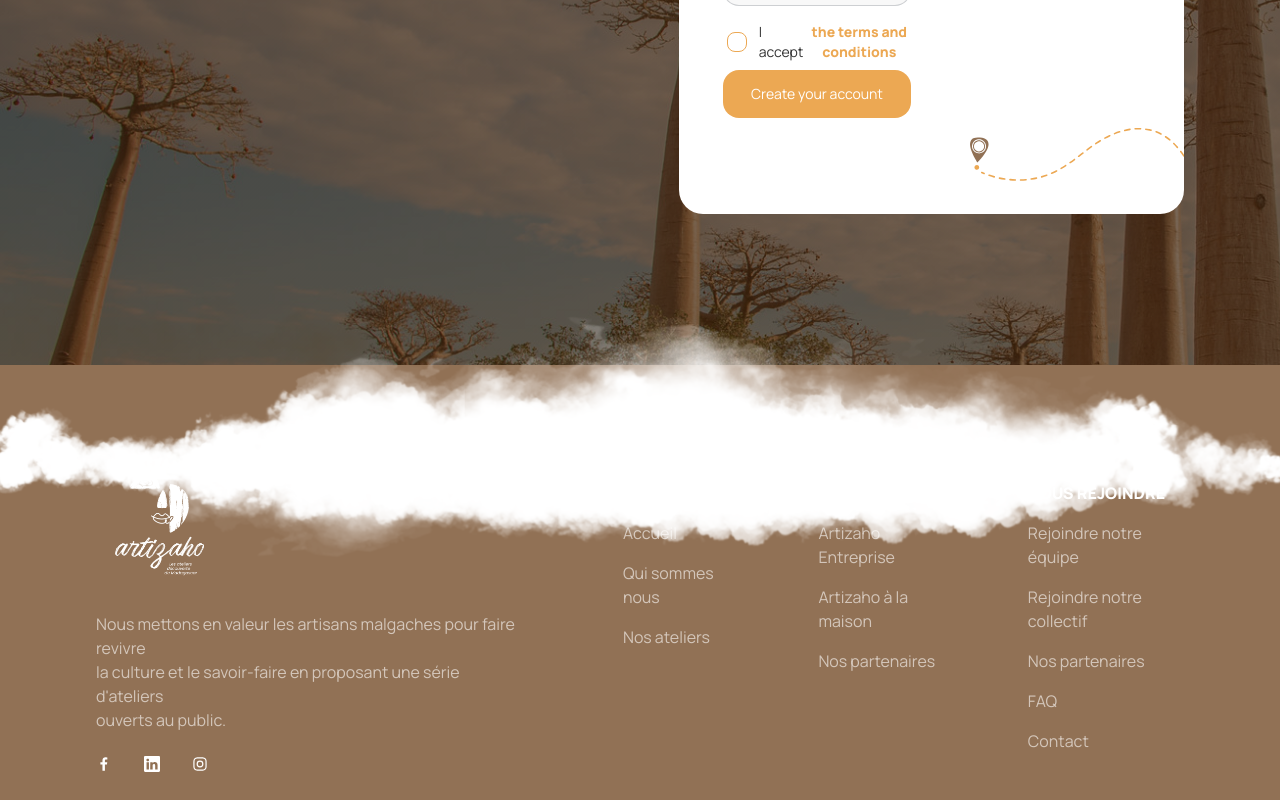
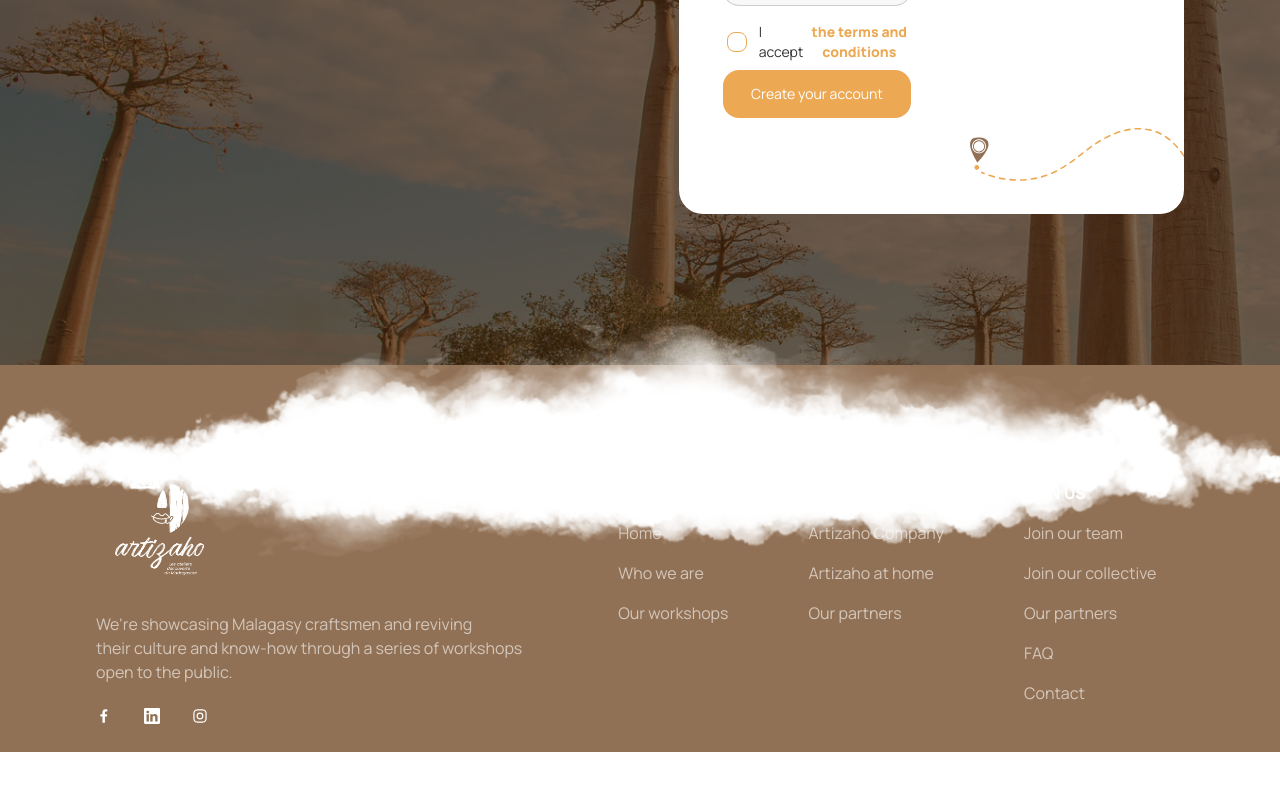
Before and after one commit to andrianina4/ARTIZAHO, a Next.js app: page /auth/register in a window 1280 px wide. Shown: the part 537-1337 px from the top of the page. After the commit the page ends 1289 px from the top, so only its background shows below. Built offline with nearby package versions, Linux system fonts and the light colour scheme.

Commit message:
update : translation into english on home - who we are - our workshop page

```diff
--- a/app/accueil/QuiNousSommes.tsx
+++ b/app/accueil/QuiNousSommes.tsx
@@ -4,18 +4,22 @@ import Image from "next/image";
 
 export default function QuiNousSommes() {
   return (
-    <div className="h-[500px]  flex items-center gap-40 ">
+    <div className="h-[500px] flex items-center gap-40 ">
       <div>
-        <Image src={whoare} alt="whoare" width={517} height={364} />
+        <Image
+          src={whoare}
+          alt="whoare"
+          width={517}
+          height={364}
+        />
       </div>
       <div>
         <h4 className="font-moonGet font-extrabold text-xl text-brown tracking-[8%] leading-[36.74px]">
-          QUI SOMMES NOUS
+          WHO WE ARE
         </h4>
         <p className="font-normal text-sm text-brown leading-[19.12px] mt-2">
-          Nous mettons en valeur les artisans malgaches pour faire revivre la
-          culture et le <br /> savoir-faire en proposant une série d&apos;ateliers
-          ouverts au public.
+          We&apos;re showcasing Malagasy craftsmen and reviving their culture
+          and <br /> know-how through a series of workshops open to the public.
         </p>
 
         <button className="btn text-white bg-bronze border-none hover:bg-bronze mt-2">
--- a/app/layout.tsx
+++ b/app/layout.tsx
@@ -4,7 +4,7 @@ import type { Metadata } from "next";
 export const metadata: Metadata = {
   title: "Artizaho",
   description:
-    "Nous mettons en valeur les artisans malgaches pour faire revivre la culture et le savoir-faire en proposant une série d'ateliers ouverts au public.",
+    "We're showcasing Malagasy craftsmen and reviving their culture and know-how through a series of workshops open to the public.",
 };
 
 export default function RootLayout({
@@ -13,8 +13,10 @@ export default function RootLayout({
   children: React.ReactNode;
 }) {
   return (
-    <html lang="fr">
-      <body className="font-manrope relative text-black-default bg-white text-base">{children}</body>
+    <html lang="en">
+      <body className="font-manrope relative text-black-default bg-white text-base">
+        {children}
+      </body>
     </html>
   );
 }
--- a/app/page.tsx
+++ b/app/page.tsx
@@ -15,16 +15,15 @@ export default function Home() {
       <header className="flex flex-col bg-bg-accueil relative h-[756px]">
         <div className="h-full flex flex-col">
           <NavBar />
-          <div className="flex justify-center  text-center flex-col h-full items-center">
-            <h4 className="font-moonGet uppercase font-extrabold text-[#F6F6F6]   text-[32px] w-[714px] tracking-[6%] leading-relaxed">
-              Découvrez le savoir-faire <br /> de nos artisans passionnés !
+          <div className="flex justify-center text-center flex-col h-full items-center">
+            <h4 className="font-moonGet uppercase font-extrabold text-[#F6F6F6] text-[32px] w-[714px] tracking-[6%] leading-relaxed">
+              DISCOVER THE EXPERTISE <br /> OF OUR PASSIONATE CRAFTSMEN!
             </h4>
 
             <p className="font-manrope text-[#F6F6F6] text-sm w-[714px]">
-              Des professionnels talentueux vous accueillent dans leurs ateliers
-              uniques pour vous transmettre leur art et <br />
-              savoir-faire artisanal. Repartez avec votre création réalisée à la
-              main !
+              Talented professionals welcome you to their unique workshops
+              workshops to share their art and <br />
+              craftsmanship. Leave with your own handmade creation!
             </p>
 
             <div className=" p-5  w-1/2 mt-4 test ">
@@ -35,8 +34,7 @@ export default function Home() {
                     height="24"
                     viewBox="0 0 24 24"
                     fill="none"
-                    xmlns="http://www.w3.org/2000/svg"
-                  >
+                    xmlns="http://www.w3.org/2000/svg">
                     <path
                       d="M12 12C10.9 12 10 11.1 10 10C10 8.9 10.9 8 12 8C13.1 8 14 8.9 14 10C14 11.1 13.1 12 12 12ZM18 10.2C18 6.57 15.35 4 12 4C8.65 4 6 6.57 6 10.2C6 12.54 7.95 15.64 12 19.34C16.05 15.64 18 12.54 18 10.2ZM12 2C16.2 2 20 5.22 20 10.2C20 13.52 17.33 17.45 12 22C6.67 17.45 4 13.52 4 10.2C4 5.22 7.8 2 12 2Z"
                       fill="#917155"
@@ -44,9 +42,9 @@ export default function Home() {
                   </svg>
                   <input
                     type="text"
-                    id="lieu"
+                    id="lieu1"
                     className="bg-gray-50 border-none text-gray-900 text-sm rounded-lg outline-none block w-full p-2.5 font-manrope font-normal text-black-40%"
-                    placeholder="Lieu"
+                    placeholder="Location"
                     required
                   />
                 </div>
@@ -58,8 +56,7 @@ export default function Home() {
                     height="24"
                     viewBox="0 0 24 24"
                     fill="none"
-                    xmlns="http://www.w3.org/2000/svg"
-                  >
+                    xmlns="http://www.w3.org/2000/svg">
                     <g clipPath="url(#clip0_173_2269)">
                       <path
                         d="M18.9042 1.5H13.1419C12.9627 1.49987 12.7909 1.57065 12.6638 1.69688L1.14375 13.2141C0.891571 13.4675 0.75 13.8105 0.75 14.168C0.75 14.5255 0.891571 14.8685 1.14375 15.1219L6.62813 20.6063C6.88163 20.8585 7.22468 21 7.58227 21C7.93986 21 8.28291 20.8585 8.53641 20.6063L20.0531 9.09375C20.1794 8.96665 20.2501 8.79476 20.25 8.61563V2.85C20.2509 2.67283 20.2167 2.49724 20.1494 2.33333C20.0821 2.16943 19.9831 2.02045 19.858 1.89497C19.7329 1.76949 19.5843 1.67 19.4206 1.60221C19.2569 1.53443 19.0814 1.49969 18.9042 1.5Z"
@@ -82,15 +79,19 @@ export default function Home() {
                     </g>
                     <defs>
                       <clipPath id="clip0_173_2269">
-                        <rect width="24" height="24" fill="white" />
+                        <rect
+                          width="24"
+                          height="24"
+                          fill="white"
+                        />
                       </clipPath>
                     </defs>
                   </svg>
                   <input
                     type="text"
-                    id="lieu"
+                    id="lieu2"
                     className="bg-gray-50 border-none text-gray-900 text-sm rounded-lg outline-none block w-full p-2.5 font-manrope font-normal text-black-40%"
-                    placeholder="Lieu"
+                    placeholder="Location"
                     required
                   />
                 </div>
@@ -103,9 +104,10 @@ export default function Home() {
                     height="24"
                     viewBox="0 0 24 24"
                     fill="none"
-                    xmlns="http://www.w3.org/2000/svg"
-                  >
-                    <g opacity="0.6" clipPath="url(#clip0_173_2978)">
+                    xmlns="http://www.w3.org/2000/svg">
+                    <g
+                      opacity="0.6"
+                      clipPath="url(#clip0_173_2978)">
                       <path
                         d="M3.57646 23.375C3.02062 23.375 2.55663 23.1889 2.18446 22.8167C1.81149 22.4438 1.625 21.9794 1.625 21.4235V8.40978C1.625 7.85395 1.81149 7.38995 2.18446 7.01778C2.55663 6.64481 3.02062 6.45832 3.57646 6.45832H8.73604L12.5 2.69437L16.264 6.45832H21.4235C21.9794 6.45832 22.4434 6.64481 22.8155 7.01778C23.1885 7.38995 23.375 7.85395 23.375 8.40978V21.4235C23.375 21.9794 23.1889 22.4434 22.8168 22.8155C22.4438 23.1885 21.9794 23.375 21.4235 23.375H3.57646ZM3.57646 22.1667H21.4235C21.6088 22.1667 21.7792 22.0893 21.9347 21.9347C22.0893 21.7792 22.1667 21.6088 22.1667 21.4235V8.40978C22.1667 8.2245 22.0893 8.05413 21.9347 7.89866C21.7792 7.74399 21.6088 7.66666 21.4235 7.66666H3.57646C3.39118 7.66666 3.22081 7.74399 3.06533 7.89866C2.91067 8.05413 2.83333 8.2245 2.83333 8.40978V21.4235C2.83333 21.6088 2.91067 21.7792 3.06533 21.9347C3.22081 22.0893 3.39118 22.1667 3.57646 22.1667ZM7.0625 19.1458H18.1236L14.7076 14.5904L11.5478 18.5876L9.43325 16.0319L7.0625 19.1458ZM18.4486 13.7083C18.828 13.7083 19.1474 13.5786 19.4068 13.3192C19.6662 13.0599 19.7959 12.7404 19.7959 12.361C19.7959 11.9808 19.6662 11.661 19.4068 11.4016C19.1474 11.1422 18.828 11.0125 18.4486 11.0125C18.0692 11.0125 17.7498 11.1422 17.4904 11.4016C17.231 11.661 17.1013 11.9808 17.1013 12.361C17.1013 12.7396 17.231 13.059 17.4904 13.3192C17.7498 13.5786 18.0692 13.7083 18.4486 13.7083ZM10.2501 6.45832H14.7499L12.5 4.20841L10.2501 6.45832Z"
                         fill="#917155"
@@ -113,15 +115,19 @@ export default function Home() {
                     </g>
                     <defs>
                       <clipPath id="clip0_173_2978">
-                        <rect width="24" height="24" fill="white" />
+                        <rect
+                          width="24"
+                          height="24"
+                          fill="white"
+                        />
                       </clipPath>
                     </defs>
                   </svg>
                   <input
                     type="text"
-                    id="lieu"
+                    id="lieu3"
                     className="bg-gray-50 border-none text-gray-900 text-sm rounded-lg outline-none block w-full p-2.5 font-manrope font-normal text-black-40%"
-                    placeholder="Lieu"
+                    placeholder="Location"
                     required
                   />
                 </div>
@@ -129,7 +135,7 @@ export default function Home() {
                 <div>
                   <button className="btn text-white bg-bronze border-none hover:bg-bronze">
                     <SearchIcon />
-                    Découvrir
+                    Discover
                   </button>
                 </div>
               </div>
@@ -145,21 +151,21 @@ export default function Home() {
       <div className="mx-auto w-[1440px]">
         <QuiNousSommes />
 
-        <div className="flex flex-col   items-start gap-[12px]">
-          <Title title="les nouveautés" />
+        <div className="flex flex-col items-start gap-[12px]">
+          <Title title="New products" />
           {/* <h4 className="uppercase text-xl text-brown font-moonGet font-extrabold tracking-[8%]">
 
           </h4> */}
           <span className="font-manrope text-sm font-normal text-brown">
-            Liste des nouveaux ateliers
+            List of new workshops
           </span>
         </div>
 
         <div className="flex gap-[16px] ">
           <CardComponent
-            title="Papier antemoro"
-            description="Dans cet atelier de 2 heures, apprenez à fabriquer du papier à partir de matériaux entièrement végétaux typiquement malgache."
-            label="Papier antemoro : Enveloppe + carte"
+            title="Antemoro paper"
+            description="In this 2-hour workshop, learn how to make paper from typical Malagasy plant-based materials."
+            label="Antemoro paper : Envelope + card"
             place="Antananarivo"
             price={20.0}
             time="1:30"
@@ -167,26 +173,26 @@ export default function Home() {
 
           <CardComponent
             title="Floral"
-            description="Bienvenue dans l'atelier-boutique de Hanta, où vous pouvez apprendre à créer des compositions florales exceptionnelles."
-            label="Floral : Bouquet en vase"
+            description="Welcome to Hanta's atelier-boutique, where you can learn how to create exceptional floral arrangements."
+            label="Floral : Bouquet in vase"
             place="Antananarivo"
             price={35.0}
             time="1:30"
           />
 
           <CardComponent
-            title="Cuir"
-            description="Lain, un maroquinier passionné qui vous propose de vous initier à l'art de la maroquinerie en créant votre propre bracelet."
-            label="Cuir : Bracelet"
+            title="Leather"
+            description="Lain, a passionate leatherworker, introduces you to the art of leatherwork by creating your own bracelet."
+            label="Leather : Bracelet"
             place="Antananarivo"
             price={15.0}
             time="1:30"
           />
 
           <CardComponent
-            title="Apiculture"
-            description="Découvrir la vie des abeilles, c'est possible ! L'atelier apiculture d'Artizaho vous propose une immersion totale dans l'univers des abeilles."
-            label="Initiation a l'apiculture"
+            title="Beekeeping"
+            description="Discover the life of bees! Artizaho's beekeeping workshop offers you total immersion in the world of bees."
+            label="Introduction to beekeeping"
             place="Antananarivo"
             price={9.0}
             time="1:30"
@@ -194,7 +200,7 @@ export default function Home() {
         </div>
 
         <Title
-          title="témoignage et avis de clients"
+          title="Customer testimonials and reviews"
           className="mb-6 mt-6 items-center"
         />
 
@@ -202,25 +208,25 @@ export default function Home() {
           <Comment
             author="Guy Hawkins"
             role="President of Sales"
-            comment="Nous mettons en valeur les artisans malgaches pour faire revivre la culture et le savoir-faire en proposant une série d'ateliers ouverts au public."
+            comment="We're showcasing Malagasy craftsmen and reviving their culture and know-how through a series of workshops open to the public."
           />
 
           <Comment
             author="Kristin Watson"
             role="Marketing Coordinator"
-            comment="Nous mettons en valeur les artisans malgaches pour faire revivre la culture et le savoir-faire en proposant une série d'ateliers ouverts au public."
+            comment="We're showcasing Malagasy craftsmen and reviving their culture and know-how through a series of workshops open to the public."
           />
 
           <Comment
             author="Jerome Bell"
             role="Web Designer"
-            comment="Nous mettons en valeur les artisans malgaches pour faire revivre la culture et le savoir-faire en proposant une série d'ateliers ouverts au public."
+            comment="We're showcasing Malagasy craftsmen and reviving their culture and know-how through a series of workshops open to the public."
           />
         </div>
 
         <div className="videoPresentation">
           <Title
-            title="l’artisan à portée de main"
+            title="The craftsman close at hand"
             className="mb-6 items-center"
           />
 
--- a/app/whoare/page.tsx
+++ b/app/whoare/page.tsx
@@ -11,40 +11,46 @@ export default function page() {
       </header>
 
       <div className="bodyContainer flex items-center gap-10">
-        <Image src={whoare1} alt="whoare1" />
+        <Image
+          src={whoare1}
+          alt="whoare1"
+        />
 
         <div className="text-brown">
-          <Title title="QUI SOMMES NOUS" />
+          <Title title="WHO WE ARE" />
 
           <p className="font-manrope text-sm font-normal mt-4">
-            Artizaho est une structure qui oeuvre pour mettre en lumiere les
-            artisans et le savoir-faire malagasy. C’est <br /> une approche du
-            voyage qui permet de prendre son temps et de se connecter au monde
-            qui nous entoure. <br /> <br />
-            Avec nous, vous pousserez les portes de leurs ateliers, decouvrirez
-            leur monde et leur passion & vous <br /> mettrez les mains a la pate
-            pour fabriquer vous meme un souvenir tangible de votre voyage.{" "}
+            Artizaho is a structure that works to highlight Malagasy craftsmen
+            and know-how. It&apos;s <br /> an approach to travel that allows you
+            to take your time and connect with the world around you.
+            <br /> <br />
+            With us, you&apos;ll push open the doors of their workshops,
+            discover their world and their passion & you&apos;ll <br /> get your
+            hands dirty to make yourself a tangible souvenir of your trip.{" "}
             <br />
-            <br /> Avec Artizaho, vous serez au plus pret de la realité de notre
-            communauté et vous gagnerez une meilleure
-            <br /> comprehension de notre ile. Un voyage riche de sens, une
-            experience Artizaho.
+            <br /> With Artizaho, you&apos;ll be closer to the reality of our
+            community and gain a better
+            <br /> understanding of our island. A journey rich in meaning, an
+            Artizaho experience.
           </p>
         </div>
       </div>
 
       <div className="bodyContainer flex items-center gap-10">
         <div className="text-brown">
-          <Title title="Visions" />
+          <Title title="VISIONS" />
 
           <p className="font-manrope text-sm font-normal mt-4">
-            Devenir le leader dans la promotion de l’artisanat malgache à
-            travers des expériences artisanales <br /> authentiques,
-            <br /> durables et responsables.
+            To become the leader in promoting Malagasy craftsmanship through
+            <br /> authentic,
+            <br /> sustainable and responsible artisanal experiences.
           </p>
         </div>
 
-        <Image src={whoare2} alt="whoare2" />
+        <Image
+          src={whoare2}
+          alt="whoare2"
+        />
       </div>
     </div>
   );
--- a/components/footer.tsx
+++ b/components/footer.tsx
@@ -1,55 +1,61 @@
-import React from 'react'
-import { LogoArtizahoWhiteVertical } from './logo'
-import { FacebookFIcon, InstagramIcon, LinkedinIcon } from '@/constants/link/icons'
-import { Nuage } from '@/constants/link/svg'
+import React from "react";
+import { LogoArtizahoWhiteVertical } from "./logo";
+import {
+  FacebookFIcon,
+  InstagramIcon,
+  LinkedinIcon,
+} from "@/constants/link/icons";
+import { Nuage } from "@/constants/link/svg";
 
-type Props = {}
+type Props = {};
 
-function Footer({ }: Props) {
+function Footer({}: Props) {
   return (
     <footer>
-            <Nuage className='w-full -mb-80' />
-            <div className='bg-brown'>
-                <div className='pt-24 pb-7 px-24 flex gap-x-24 w-full max-w-page mx-auto'>
-                    <div className='flex flex-col gap-y-6'>
+      <Nuage className="w-full -mb-80" />
+      <div className="bg-brown">
+        <div className="pt-24 pb-7 px-24 flex gap-x-24 w-full max-w-page mx-auto">
+          <div className="flex flex-col gap-y-6">
             <LogoArtizahoWhiteVertical />
-                        <p className='text-whiteGray opacity-60'>
-                            Nous mettons en valeur les artisans malgaches pour faire revivre<br />
-                            la culture et le savoir-faire en proposant une série d&apos;ateliers<br />
-                            ouverts au public.
+            <p className="text-whiteGray opacity-60">
+              We&apos;re showcasing Malagasy craftsmen and reviving
+              <br />
+              their culture and know-how through a series of workshops
+              <br />
+              open to the public.
             </p>
-                        <div className='flex gap-x-8 text-white'>
+            <div className="flex gap-x-8 text-white">
               <FacebookFIcon />
               <LinkedinIcon />
               <InstagramIcon />
             </div>
           </div>
 
-                    <div className='flex gap-x-20 mt-5'>
-                        <section className=''>
-                            <h2 className='text-base text-white font-extrabold'>MENU</h2>
-                            <ul className='flex flex-col gap-y-4 mt-4 text-whiteGray opacity-60'>
-                                <li>Accueil</li>
-                                <li>Qui sommes nous</li>
-                                <li>Nos ateliers</li>
+          <div className="flex gap-x-20 mt-5">
+            <section className="">
+              <h2 className="text-base text-white font-extrabold">MENU</h2>
+              <ul className="flex flex-col gap-y-4 mt-4 text-whiteGray opacity-60">
+                <li>Home</li>
+                <li>Who we are</li>
+                <li>Our workshops</li>
               </ul>
             </section>
 
             <section>
-                            <h2 className='text-base text-white font-extrabold'>ARTIZAHO</h2>
-                            <ul className='flex flex-col gap-y-4 mt-4 text-whiteGray opacity-60'>
-                                <li>Artizaho Entreprise</li>
-                                <li>Artizaho à la maison</li>
-                                <li>Nos partenaires</li>
+              <h2 className="text-base text-white font-extrabold">ARTIZAHO</h2>
+              <ul className="flex flex-col gap-y-4 mt-4 text-whiteGray opacity-60">
+                <li>Artizaho Company</li>
+                <li>Artizaho at home</li>
+                <li>Our partners</li>
               </ul>
             </section>
 
             <section>
-                            <h2 className='text-base text-white font-extrabold'>NOUS REJOINDRE</h2>
-                            <ul className='flex flex-col gap-y-4 mt-4 text-whiteGray opacity-60'>
-                                <li>Rejoindre notre équipe</li>
-                                <li>Rejoindre notre collectif</li>
-                                <li>Nos partenaires</li>
+              <h2 className="text-base text-white font-extrabold">JOIN US</h2>
+              <ul className="flex flex-col gap-y-4 mt-4 text-whiteGray opacity-60">
+                <li>Join our team</li>
+                <li>Join our collective</li>
+                <li>Our partners</li>
                 <li>FAQ</li>
                 <li>Contact</li>
               </ul>
@@ -58,7 +64,7 @@ function Footer({ }: Props) {
         </div>
       </div>
     </footer>
-    )
+  );
 }
 
-export default Footer
+export default Footer;
```
Also changed, not shown: app/our-workshops/page.tsx (+21 -13 lines), components/InputGroupMultiple.tsx (+24 -17 lines). Lines whose indentation alone changed are shown as unchanged.
